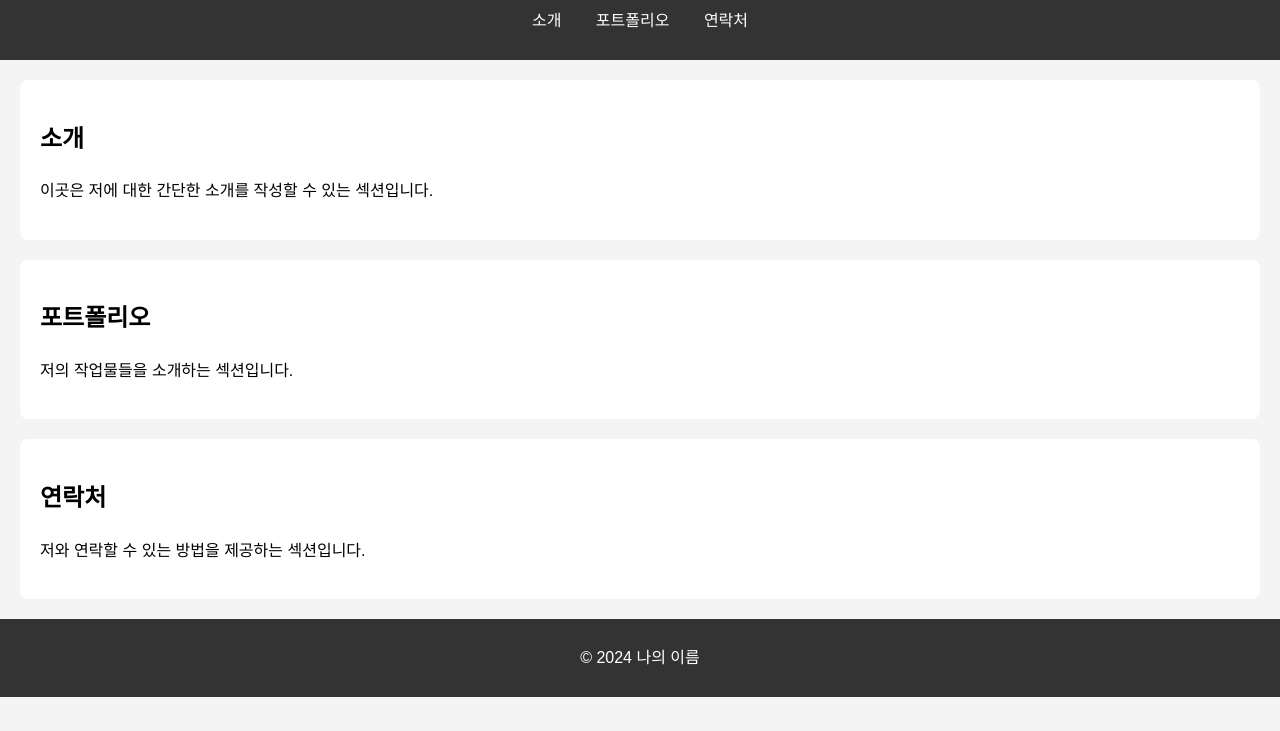
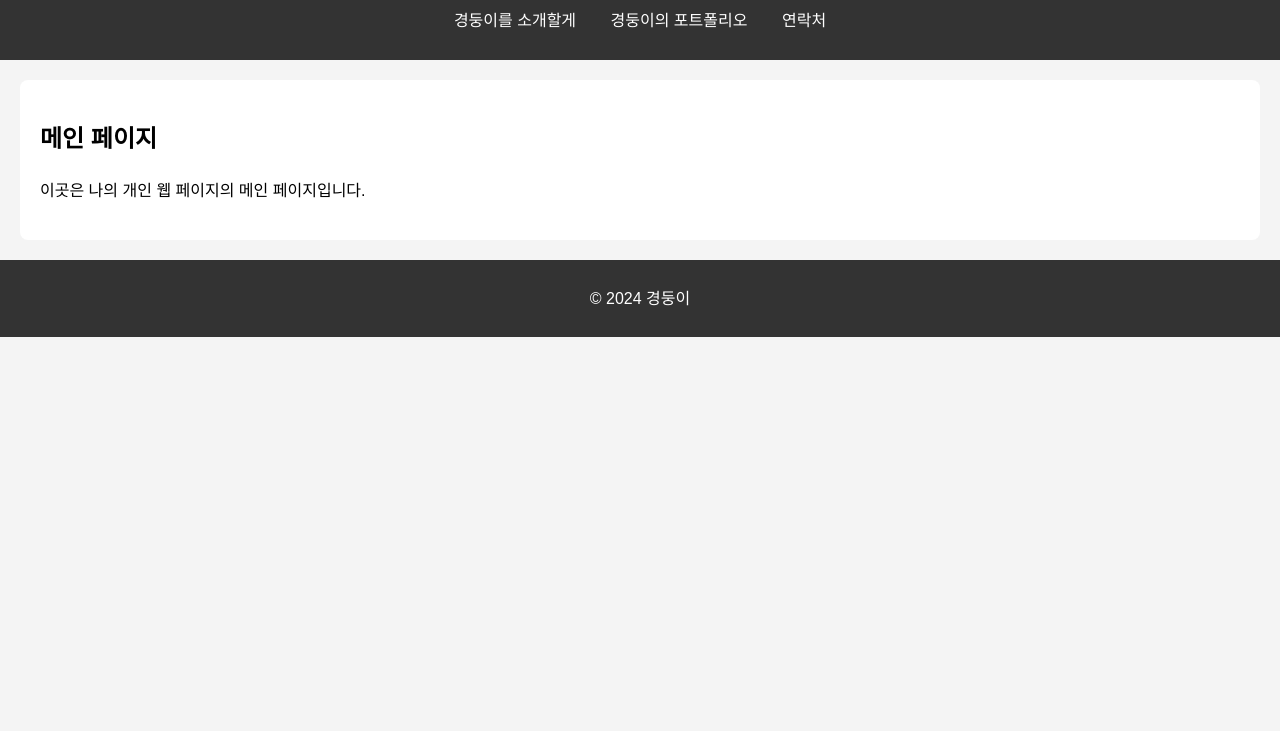
Before and after one commit to pkh0217220/pkh, a plain HTML site: page index.html in a window 1280 px wide. Shown: the part 69-800 px from the top of the page. Drawn offline with Linux system fonts and the light colour scheme.

Commit message:
Update index.html

```diff
--- a/index.html
+++ b/index.html
@@ -3,40 +3,28 @@
 <head>
     <meta charset="UTF-8">
     <meta name="viewport" content="width=device-width, initial-scale=1.0">
-    <title>나의 개인 웹 페이지</title>
+    <title>경둥이 세상</title>
     <link rel="stylesheet" href="styles.css">
 </head>
 <body>
     <header>
-        <h1>환영합니다! 나의 웹 페이지입니다</h1>
+        <h1>안녕! 경둥이 세상에 온 걸 환영해. </h1>
         <nav>
             <ul>
-                <li><a href="#about">소개</a></li>
-                <li><a href="#portfolio">포트폴리오</a></li>
-                <li><a href="#contact">연락처</a></li>
+                <li><a href="about.html">경둥이를 소개할게</a></li>
+                <li><a href="portfolio.html">경둥이의 포트폴리오</a></li>
+                <li><a href="contact.html">연락처</a></li>
             </ul>
         </nav>
     </header>
 
-    <section id="about">
-        <h2>소개</h2>
-        <p>이곳은 저에 대한 간단한 소개를 작성할 수 있는 섹션입니다.</p>
-    </section>
-
-    <section id="portfolio">
-        <h2>포트폴리오</h2>
-        <p>저의 작업물들을 소개하는 섹션입니다.</p>
-    </section>
-
-    <section id="contact">
-        <h2>연락처</h2>
-        <p>저와 연락할 수 있는 방법을 제공하는 섹션입니다.</p>
+    <section>
+        <h2>메인 페이지</h2>
+        <p>이곳은 나의 개인 웹 페이지의 메인 페이지입니다.</p>
     </section>
 
     <footer>
-        <p>&copy; 2024 나의 이름</p>
+        <p>&copy; 2024 경둥이</p>
     </footer>
-
-    <script src="scripts.js"></script>
 </body>
 </html>
```
